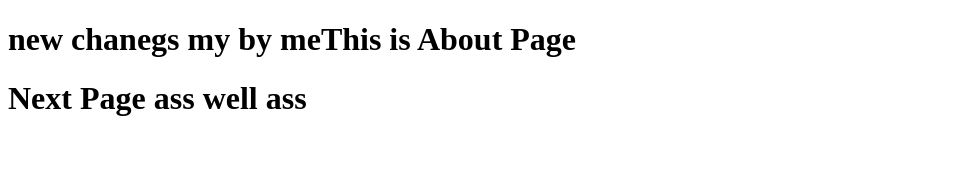
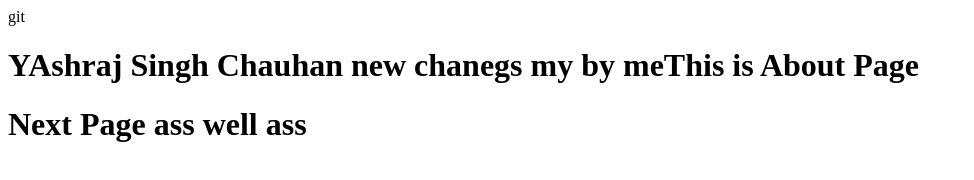
Before and after one commit to YashrajSinghChauhan/Tutorialtest, a plain HTML site: page About.html in a window 1280 px wide. Shown: the whole page, without its empty margins (0-974 px from the left). Drawn offline with Linux system fonts and the light colour scheme.

Commit message:
Krish branch  first changes in About file by Yash

```diff
--- a/About.html
+++ b/About.html
@@ -6,9 +6,9 @@
     <meta name="viewport" content="width=device-width, initial-scale=1.0">
     <title>About Page</title>
 </head>
-<body>
+<body>git
 
-    <h1> new chanegs my by meThis is About Page</h1>
+    <h1> YAshraj Singh Chauhan new chanegs my by meThis is About Page</h1>
     <h1>Next Page ass well ass </h1>
 </body>
 </html>
```
